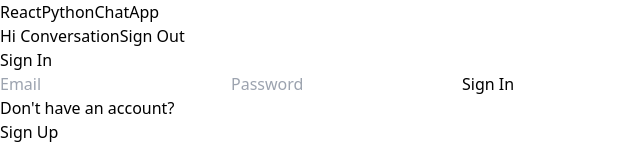
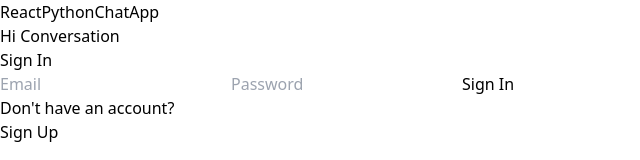
Before and after one commit to tddag/ReactPythonChatApp, a React (Vite) app in the folder client/: page /signin in a window 1280 px wide. Shown: the top 160 px of the page, without its empty margins (0-640 px from the left). Built offline with nearby package versions, Linux system fonts and the light colour scheme; no server answers.

Commit message:
hid SignOut button if not yet logged in

```diff
--- a/client/src/components/NavBar.tsx
+++ b/client/src/components/NavBar.tsx
@@ -23,10 +23,12 @@ const NavBar = () => {
                     <Link to="/conversations">
                         Conversation
                     </Link>
+                    { currentUser && (
+                        <Link to="/signin">
+                            <button onClick={handleSignOut}>Sign Out</button>
+                        </Link>
+                    )}
 
-                    <Link to="/signin">
-                        <button onClick={handleSignOut}>Sign Out</button>
-                    </Link>
                 </div>
             </div>
         </div>
```
Also changed, not shown: 1 other file (tests, documents, lock files or other folders).
